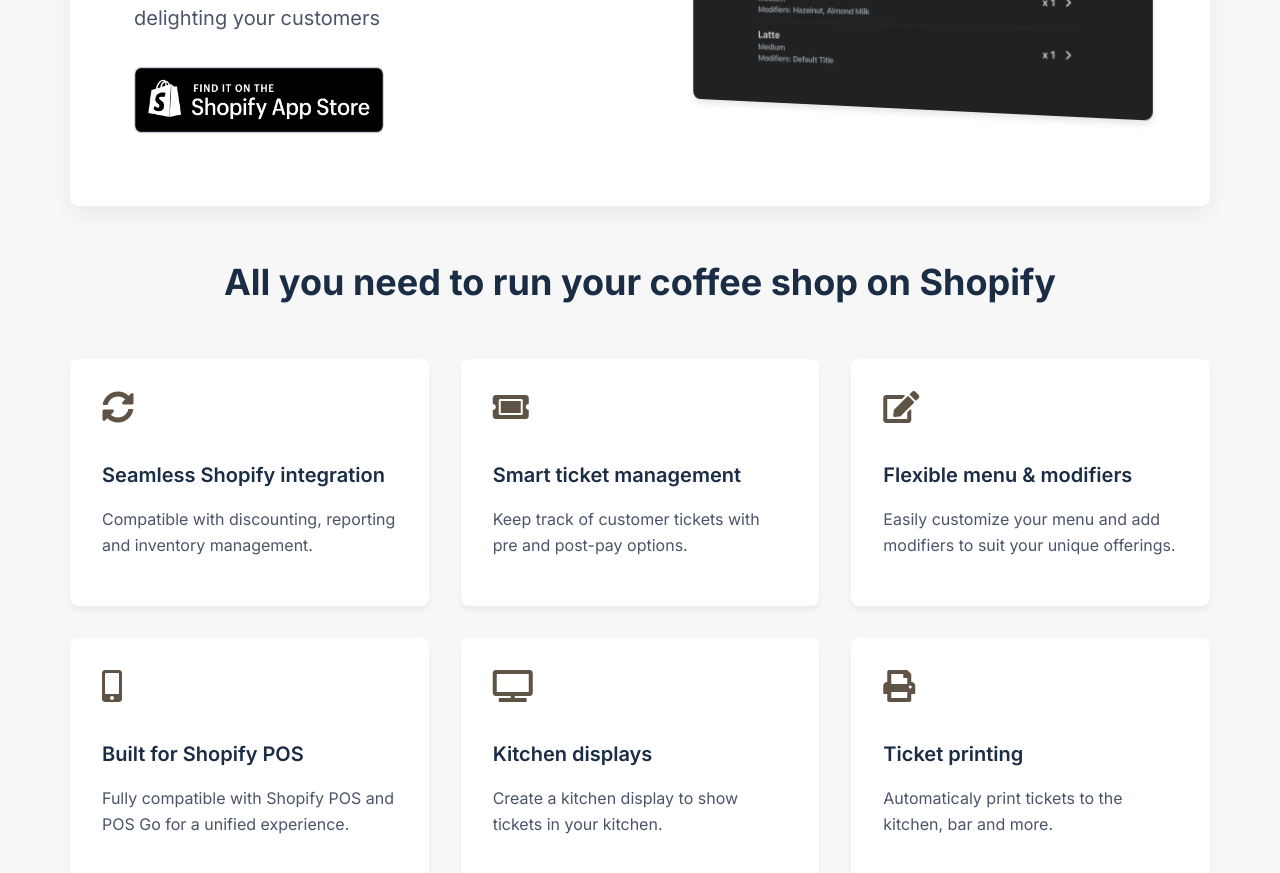
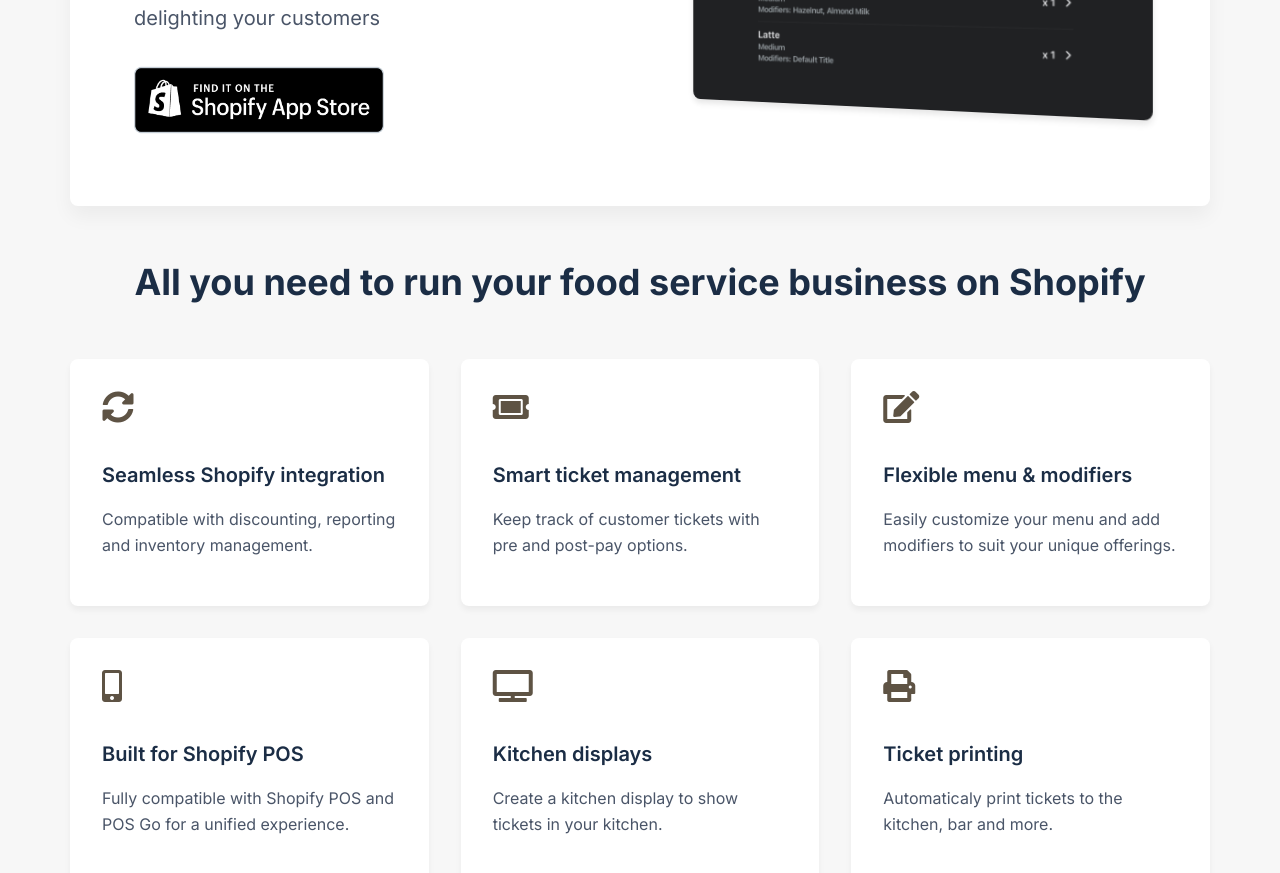
Before and after one commit to Pixel-Nova-Apps/simmerpos.com, a Jekyll site: the page built from index.html, in a window 1280 px wide and 900 px high, scrolled down 450 px. Shown: the top 873 px of the window. Built offline with Jekyll 4.4.1, drawn with Linux system fonts in a browser that asks for light colours.

Commit message:
Update default.html

```diff
--- a/_layouts/default.html
+++ b/_layouts/default.html
@@ -23,7 +23,7 @@
           </section>
 
           <section id="features" class="features">
-            <h2 class="features-title">All you need to run your coffee shop on Shopify</h2>
+            <h2 class="features-title">All you need to run your food service business on Shopify</h2>
             <div class="feature-grid">
               <div class="feature-item">
                 <i class="fas fa-sync-alt"></i>
```
